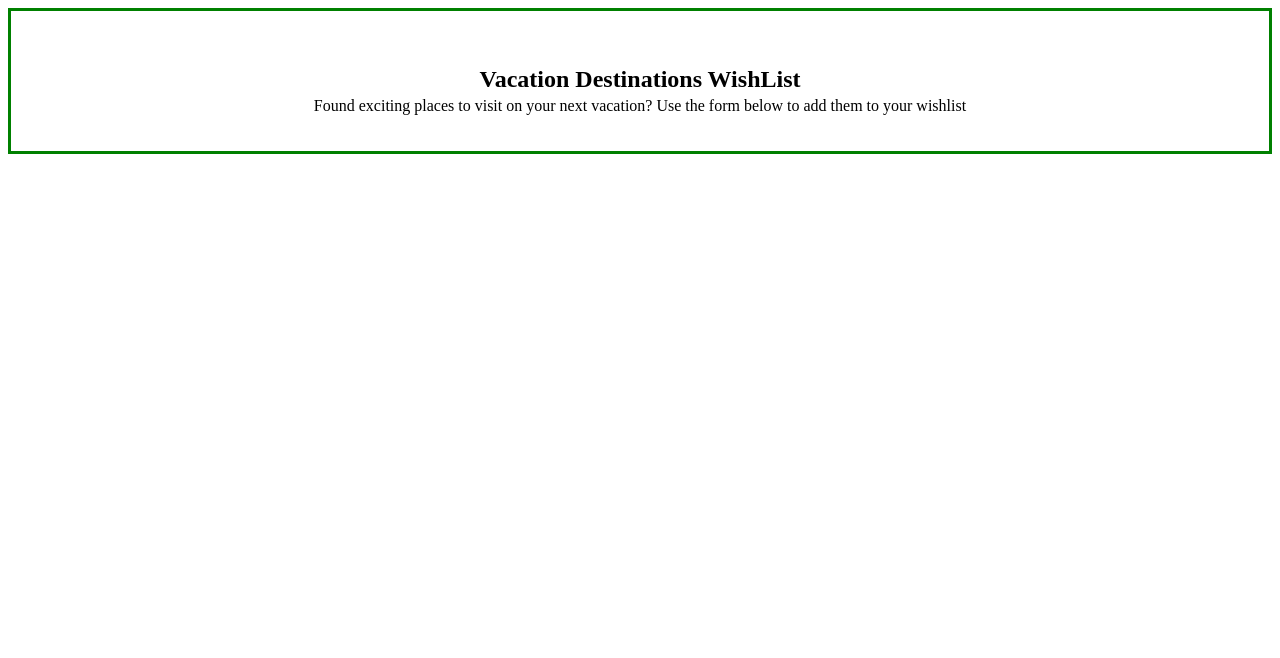
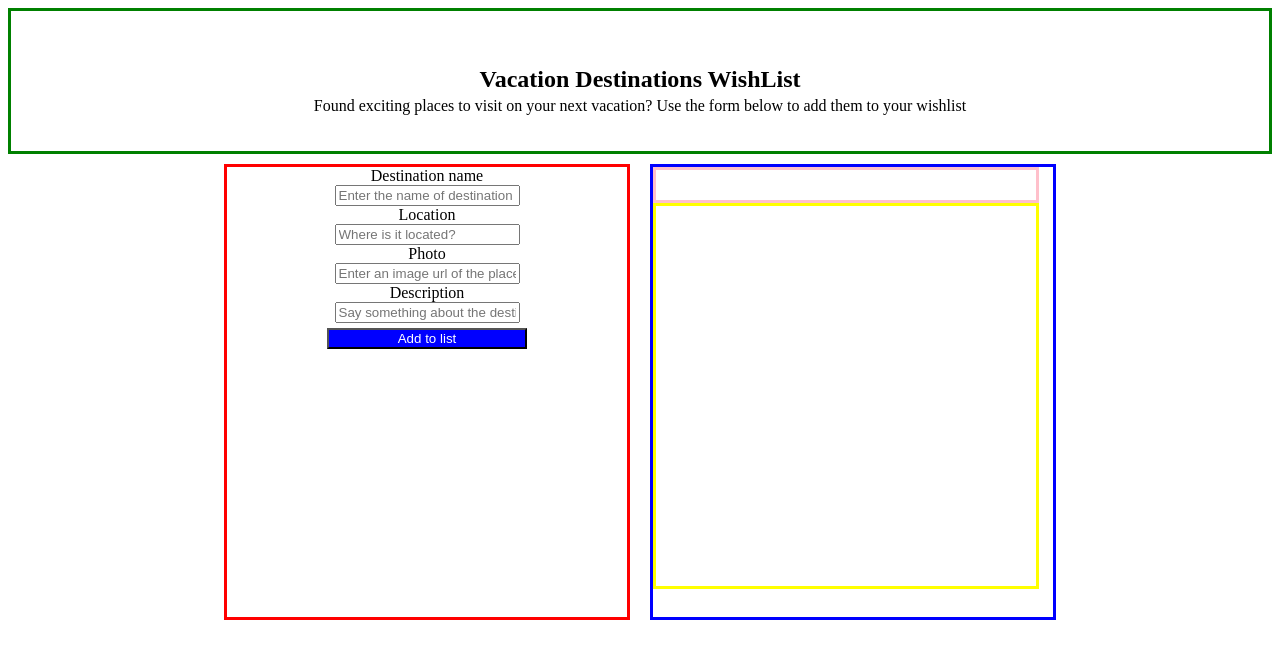
Before and after one commit to loktama21/wishlist-2022, a plain HTML site: page index.html in a window 1280 px wide. Drawn offline with Linux system fonts and the light colour scheme.

Commit message:
added form and view details element of webpage

```diff
--- a/index.html
+++ b/index.html
@@ -5,17 +5,54 @@
     <meta http-equiv="X-UA-Compatible" content="IE=edge">
     <meta name="viewport" content="width=device-width, initial-scale=1.0">
     <title>My Wish List</title>
+    <!-- <link href="https://cdn.jsdelivr.net/npm/bootstrap@5.2.3/dist/css/bootstrap.min.css" rel="stylesheet" integrity="sha384-rbsA2VBKQhggwzxH7pPCaAqO46MgnOM80zW1RWuH61DGLwZJEdK2Kadq2F9CUG65" crossorigin="anonymous"> -->
     <link rel="stylesheet" href="./styles.css">
 </head>
 <body>
     <div class="header">
-        <div class="row">
+        <div class="header_row">
             <h2>Vacation Destinations WishList</h2>
         </div>
-        <div class="row">
+        <div class="header_row">
             <p>Found exciting places to visit on your next vacation? Use the form below to add them to your wishlist</p>
         </div>
     </div>
 
+    <div class="body_row">
+        <div class="form_row">
+            <label class="form_label" for="destination">Destination name</label><br>
+            <input type="text" placeholder="Enter the name of destination"><br>
+            <label class="form_label" for="location">Location</label><br>
+            <input type="text" placeholder="Where is it located?"><br>
+            <label class="form_label" for="Photo">Photo</label><br>
+            <input type="url" placeholder="Enter an image url of the place"><br>
+            <label class="form_label" for="destinaticlass="form_label" on description">Description</label><br>
+            <input type="text" placeholder="Say something about the destination"><br>
+            <button type="submit">Add to list</button>
+        </div>
+        <div class="view_row">
+            <div class="view_head"></div>
+            <div class="view_body"></div>
+        </div>
+    </div>
+
+    <!-- <div class="container">
+        <div class="row">
+            <div class="col">
+                <label for="destination">Destination</label>
+                <input type="text" placeholder="Enter the name of destination">
+                <label for="location">Location</label>
+                <input type="text" placeholder="Where is it located?">
+                <label for="Photo">Photo</label>
+                <input type="url" placeholder="Enter an image url of the place">
+                <label for="destination description">Description</label>
+                <input type="text" placeholder="Say something about the destination">
+                <button type="submit">Add to list</button>
+            </div>
+            <div class="col">
+            </div>
+        </div>
+    </div> -->
+
 </body>
 </html>
--- a/styles.css
+++ b/styles.css
@@ -3,8 +3,53 @@
     padding: 35px 0px;
 }
 
-.row {
+.header_row {
     display: flex;
     justify-content: center;
     height: 35px;
 }
+
+.body_row{
+    display: flex;
+    justify-content: center;
+}
+
+.form_row, .view_row {
+    height: 450px;
+    width: 400px;
+    margin: 10px;
+}
+
+.form_row {
+    border: 3px solid red;
+    text-align: center;
+}
+
+.view_row {
+    border: 3px solid blue;
+    text-align: center;
+}
+
+.form_label {
+    /* background-color: pink; */
+    padding-top: 15px;
+}
+
+button {
+    margin-top: 5px;
+    background-color: blue;
+    color: white;
+    width: 200px;
+}
+
+.view_head {
+border: 3px solid pink;
+height: 30px;
+width: 380px;
+}
+
+.view_body {
+    border: 3px solid yellow;
+    height: 380px;
+    width: 380px;
+    }
```
